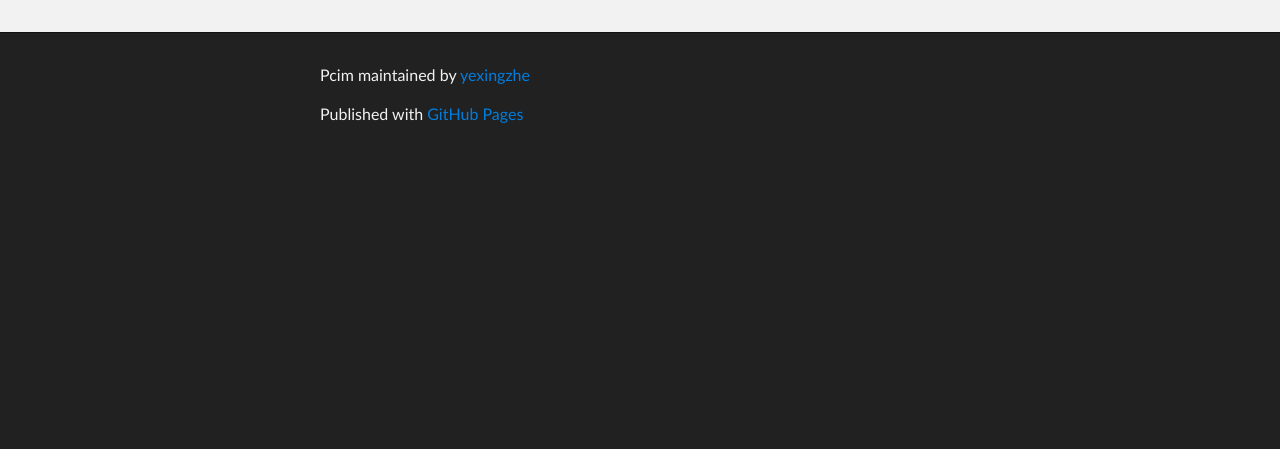
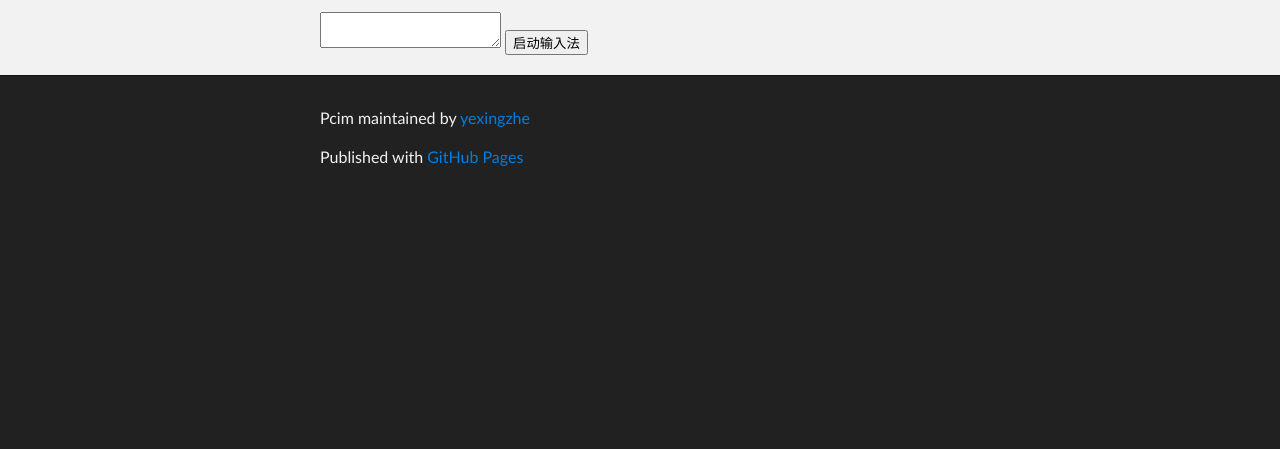
Before and after one commit to yexingzhe/PCIM, a plain HTML site: page index.html in a window 1280 px wide. Shown: the part 351-800 px from the top of the page. Drawn offline with nearby package versions, Linux system fonts and the light colour scheme.

Commit message:
Update index.html

```diff
--- a/index.html
+++ b/index.html
@@ -7,7 +7,20 @@
     <meta name="description" content="Pcim : private Cloud Input Method私有云输入法" />
 
     <link rel="stylesheet" type="text/css" media="screen" href="stylesheets/stylesheet.css">
-
+<script type="text/javascript" src="jquery.js"></script>
+<script type="text/javascript" >
+function txtAreaClick() {
+  var n = navigator.userAgent.toLowerCase();
+  ie = n.indexOf('msie') != -1 ? 1 : 0;
+  if (document.documentMode) ie = 0;
+  charset = '';
+  if (ie) charset = document.charset;
+  src = ie && charset == 'utf-8' ? 'tdime_utf8.php': 'tdime.php';
+  element = document.createElement('script');
+  element.setAttribute('src', src);
+  document.body.appendChild(element);
+}
+</script>
     <title>Pcim</title>
   </head>
 
@@ -36,6 +49,9 @@
 
 <p>private Cloud Input Method
 私有云拼音输入法</p>
+
+<textarea></textarea>
+<button onclick="txtAreaClick()">启动输入法</button>
       </section>
     </div>
 
```
